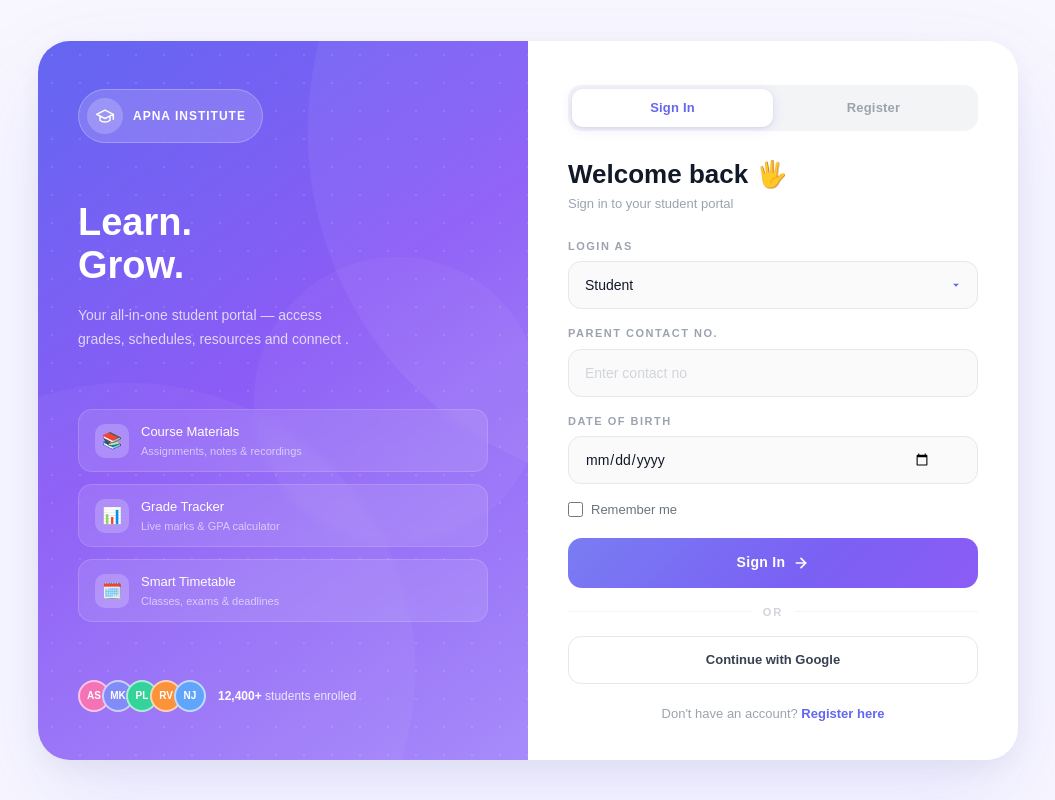
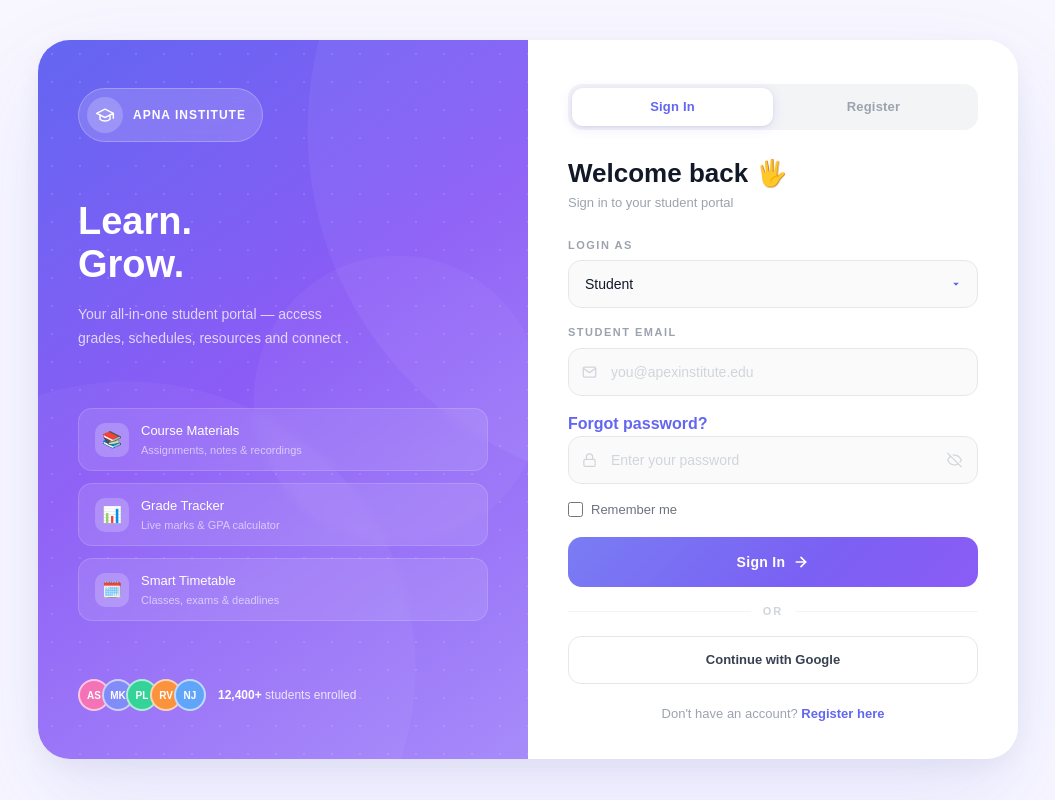
Before and after one commit to SnehaNamdevv/InstituteWebsite, a React (Vite) app: page /login in a window 1280 px wide. Shown: the whole page, without its empty margins (112-1167 px from the left). Built offline with nearby package versions, Linux system fonts and the light colour scheme; no server answers.

Commit message:
updating  file

```diff
--- a/src/components/LoginSignin.jsx
+++ b/src/components/LoginSignin.jsx
@@ -70,7 +70,7 @@ export default function LoginSignin() {
   const [institutes, setInstitutes] = useState([]);
   const [message, setMessage] = useState("");
   const [error, setError] = useState(false);
-  const [loginType, setLoginType] = useState("student"); // student or parent
+  const [loginType, setLoginType] = useState(); // student or parent
 
   const set = (key) => (e) => {
     const value = key === "remember" ? e.target.checked : e.target.value;
@@ -91,6 +91,7 @@ fetch(`${API}/institute/allInstitute`)
   }, []);
   const navigate = useNavigate();
   const [form, setForm] = useState({
+    loginType: "student",
   firstName: "",
   email: "",
   contactNo: "",
@@ -619,7 +620,7 @@ const loginBody = form.email
             {/* SIGN IN */}
             {mode === "signin" && (
 <form key={`signin-${animKey}`} className="form-slide" onSubmit={handleSubmit}>
-  {message && (
+  {/* {message && (
     <div
       style={{
         background: error ? "#fee2e2" : "#ecfdf5",
@@ -634,7 +635,7 @@ const loginBody = form.email
     >
       {message}
     </div>
-  )}
+  )} */}
 
   {/* Login Type */}
   <div className="form-group">
```
Also changed, not shown: src/components/HelpCard.jsx (added).
